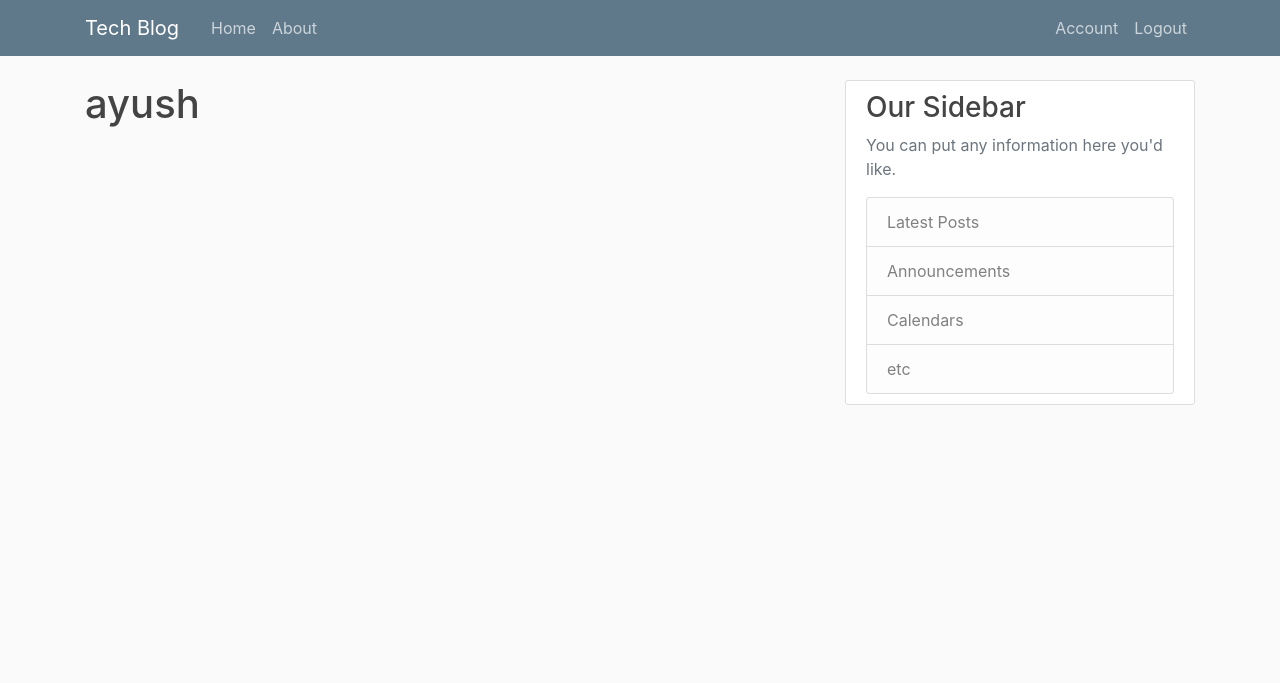
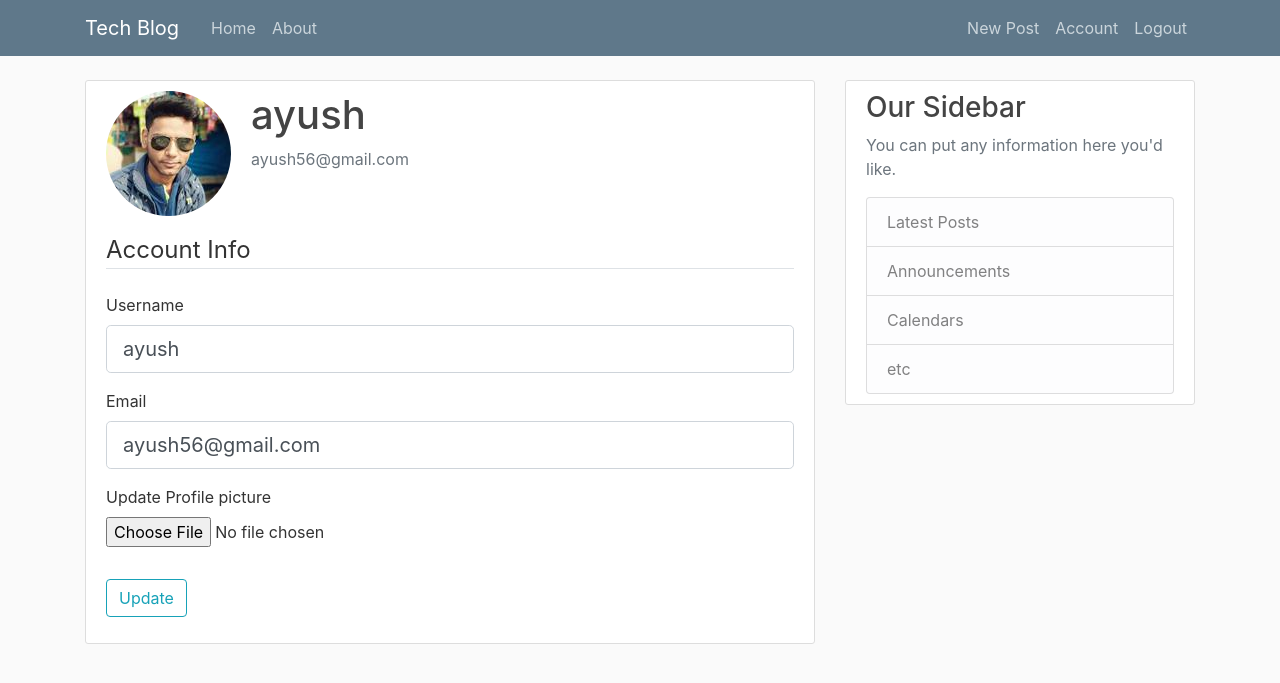
Before and after one commit to ayush1409/Tech-Blog, a Flask app: page /account in a window 1280 px wide. Shown: the top 683 px of the page. Run offline with Flask 2, Linux system fonts and the light colour scheme; a user stored in the database is signed in; some libraries are stand-ins or nearby versions.

Commit message:
fifth commit : User account management added

```diff
--- a/flaskblog/forms.py
+++ b/flaskblog/forms.py
@@ -1,7 +1,9 @@
 from flask_wtf import FlaskForm
-from wtforms import StringField, PasswordField, SubmitField, BooleanField
+from flask_wtf.file import FileField, FileAllowed
+from wtforms import StringField, PasswordField, SubmitField, BooleanField, TextAreaField
 from wtforms.validators import DataRequired, Length, Email, EqualTo, ValidationError
 from flaskblog.models import User
+from flask_login import current_user
 
 class RegistrationForm(FlaskForm):
 	username = StringField('Username', validators = [DataRequired(),Length(min=2, max=20)])
@@ -19,9 +21,31 @@ class RegistrationForm(FlaskForm):
 		if user:
 			raise ValidationError('This email is already taken. Please choose another one.')
 
-
 class LoginForm(FlaskForm):
 	email = StringField('Email', validators = [DataRequired(), Email()])
 	password = PasswordField('Password', validators = [DataRequired()])
 	remember = BooleanField('Remember Me')
 	submit = SubmitField('Login')
+
+class UpdationForm(FlaskForm):
+	username = StringField('Username', validators = [DataRequired(),Length(min=2, max=20)])
+	email = StringField('Email', validators = [DataRequired(), Email()])
+	picture = FileField('Update Profile picture ', validators=[FileAllowed(['jpg', 'png', 'jpeg'])])
+	submit = SubmitField('Update')
+
+	def validate_username(self, username):
+		if current_user.username != username.data:
+			user = User.query.filter_by(username=username.data).first()
+			if user:
+				raise ValidationError('This username is already taken. Please choose another one.')
+
+	def validate_email(self, email):
+		if current_user.email != email.data:
+			user = User.query.filter_by(email=email.data).first()
+			if user:
+				raise ValidationError('This email is already taken. Please choose another one.')
+
+class PostForm(FlaskForm):
+	title = StringField('Title', validators=[DataRequired()])
+	content = TextAreaField('Content', validators=[DataRequired()])
+	submit = SubmitField('Post')
--- a/flaskblog/routes.py
+++ b/flaskblog/routes.py
@@ -1,6 +1,8 @@
+import os, secrets
+from PIL import Image
 from flaskblog import app, bcrypt, db
 from flask import render_template, url_for,flash, redirect, request
-from flaskblog.forms import RegistrationForm, LoginForm
+from flaskblog.forms import RegistrationForm, LoginForm, UpdationForm, PostForm
 from flaskblog.models import User,Post
 from flask_login import login_user, current_user, logout_user, login_required
 
@@ -19,6 +21,7 @@ posts = [
 		'date_posted' : 'june 6'
 	}
 ]
+
 @app.route('/')
 @app.route('/home')
 def home():
@@ -58,10 +61,42 @@ def logout():
 	logout_user()
 	return redirect(url_for('home'))
 
-@app.route('/account')
+def save_picture(form_picture):
+	random_hex = secrets.token_hex(8)
+	_, f_ext = os.path.splitext(form_picture.filename)
+	picture_fn = random_hex + f_ext
+	picture_path = os.path.join(app.root_path + '/static/profile_pics/' + picture_fn)
+	output_size = (125, 125)
+	i = Image.open(form_picture)
+	i.thumbnail(output_size)
+	i.save(picture_path)
+	return picture_fn
+
+@app.route('/account', methods=['GET','POST'])
 @login_required
 def account():
-	return render_template('account.html', title='Account')
+	form = UpdationForm()
+	if form.validate_on_submit():
+		if form.picture.data:
+			picture_file = save_picture(form.picture.data)
+			current_user.image_file = picture_file
+		current_user.email = form.email.data
+		db.session.commit()
+		flash('Your accoun has been updated!', 'success')
+		return redirect(url_for('account'))
+	elif request.method == 'GET':
+		form.username.data = current_user.username
+		form.email.data = current_user.email
+	image_file = url_for('static', filename='profile_pics/'+current_user.image_file)
+	return render_template('account.html', title='Account', image_file=image_file, form=form)
+
+@app.route('/post/new', methods=['GET','POST'])
+def new_post():
+	form = PostForm()
+	if form.validate_on_submit():
+		flask('Your post has been created!', 'success')
+		return redirect(url_for('home'))
+	return render_template('create_post.html', title='About')
 
 @app.route('/about')
 def about():
--- a/flaskblog/templates/account.html
+++ b/flaskblog/templates/account.html
@@ -1,4 +1,58 @@
 {% extends "layout.html"%}
 {% block content%}
-	<h1>{{ current_user.username }}</h1>
+<div class="content-section">
+  	<div class="media">
+    	<img class="rounded-circle account-img" src="{{ image_file }}">
+    	<div class="media-body">
+      		<h2 class="account-heading">{{ current_user.username }}</h2>
+      		<p class="text-secondary">{{ current_user.email }}</p>
+    	</div>
+  	</div>
+
+  	<form method="POST" action="" enctype="multipart/form-data">
+  		{{ form.hidden_tag() }}
+  		  	<fieldset class="form-group">
+  			  	<legend class="border-bottom mb-4">Account Info</legend>
+  			  	<div class="form-group">
+  				  	{{ form.username.label(class="form-control-label") }}
+
+  				  	{% if form.username.errors %}
+  					  	{{ form.username(class="form-control form-control-lg is-invalid") }}
+  					  	<div class="invalid-feedback">
+  						  	{% for error in form.username.errors %}
+  							  	<span>{{ error }}</span>
+  						  	{% endfor %}
+  					  	</div>
+  				  	{% else %}
+  					  	{{ form.username(class="form-control form-control-lg") }}
+  				  	{% endif %}
+  			  	</div>
+  			  	<div class="form-group">
+  				  	{{ form.email.label(class="form-control-label") }}
+  				  	{% if form.email.errors %}
+  					  	{{ form.email(class="form-control form-control-lg is-invalid") }}
+  					  	<div class="invalid-feedback">
+  						  	{% for error in form.email.errors %}
+  							  	<span>{{ error }}</span>
+  						  	{% endfor %}
+  					  	</div>
+  				  	{% else %}
+  					  	{{ form.email(class="form-control form-control-lg") }}
+  				  	{% endif %}
+  			  	</div>
+				<div class="form-group">
+					{{ form.picture.label() }}</br>
+  				  	{{ form.picture(class="form-control-label") }}
+					{% if form.picture.errors %}
+						{% for error in form.picture.errors %}
+							<span class="text-danger">{{ error }}</span></br>
+						{% endfor %}
+					{% endif %}
+  			  	</div>
+  		  	</fieldset>
+  		  	<div class="form-group">
+  			  	{{ form.submit(class="btn btn-outline-info") }}
+  		  	</div>
+  	  	</form>
+</div>
 {% endblock content %}
--- a/flaskblog/templates/layout.html
+++ b/flaskblog/templates/layout.html
@@ -30,6 +30,7 @@
         			<!-- Navbar Right Side -->
         			<div class="navbar-nav">
 						{% if current_user.is_authenticated %}
+							<a class="nav-item nav-link" href="{{ url_for('new_post') }}">New Post</a>
 							<a class="nav-item nav-link" href="{{ url_for('account') }}">Account</a>
 							<a class="nav-item nav-link" href="{{ url_for('logout') }}">Logout</a>
 						{% else %}
```
Also changed, not shown: flaskblog/templates/create_post.html (added, +40 -0 lines), flaskblog/site.db, flaskblog/static/profile_pics/2a3b9c47a1753d3c.jpeg (added), flaskblog/static/profile_pics/61e86a61a1aafef8.jpeg (added), flaskblog/static/profile_pics/9107f9557ed8ebba.jpeg (added), flaskblog/static/profile_pics/default.jpg (added).
